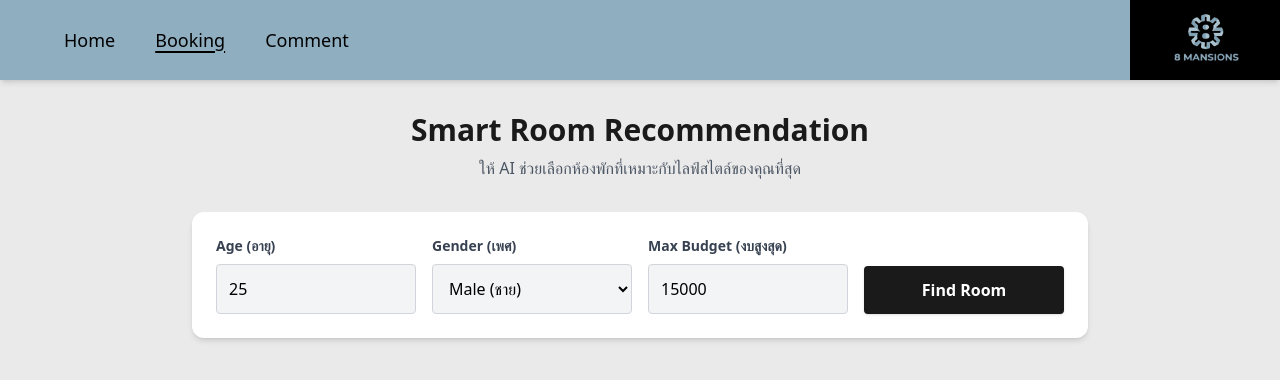
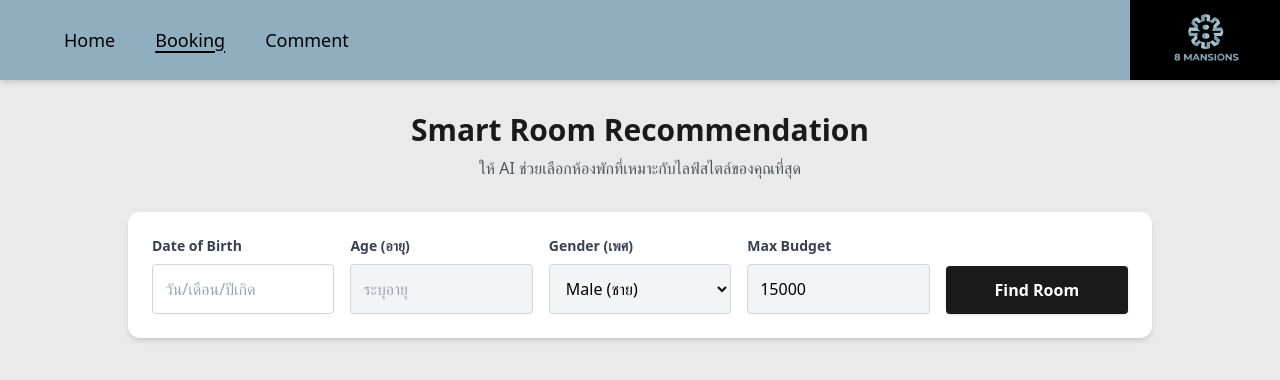
Before and after one commit to Ramza2547/8mansions-backend, a React (Vite) app in the folder tenant/: page /recommend-room in a window 1280 px wide. Shown: the top 380 px of the page. Built offline with nearby package versions, Linux system fonts and the light colour scheme.

Commit message:
feat: add DatePicker dropdown to GuestForm and auto age calculation in RecommendRoom

```diff
--- a/tenant/src/RecommendRoom.jsx
+++ b/tenant/src/RecommendRoom.jsx
@@ -1,15 +1,58 @@
-import { useState } from 'react';
-import { useNavigate } from 'react-router-dom';
+import { useState, useEffect } from 'react';
+import { useNavigate, useLocation } from 'react-router-dom';
 import axios from 'axios';
+import DatePicker from 'react-datepicker';
+import 'react-datepicker/dist/react-datepicker.css';
 
 function RecommendRoom() {
   const navigate = useNavigate();
-  // 🎯 เปลี่ยน State มารับค่า Age, Gender (0=ชาย, 1=หญิง), Budget
-  const [formData, setFormData] = useState({ age: 25, gender: 0, budget: 15000 });
+  const location = useLocation();
+
+  // ดึงข้อมูล formData ที่ส่งข้ามมาจากหน้า GuestForm
+  const guestFormData = location.state?.formData;
+
+  // ฟังก์ชันเตรียมค่าเริ่มต้น (ดึงวันเกิดจาก GuestForm มาคำนวณอายุ)
+  const getInitialData = () => {
+    let initialBirthDate = null;
+    let initialAge = '';
+
+    if (guestFormData && guestFormData.date_of_birth) {
+      const [d, m, y] = guestFormData.date_of_birth.split('/');
+      initialBirthDate = new Date(y, m - 1, d);
+
+      const currentYear = new Date().getFullYear();
+      const birthYear = parseInt(y, 10);
+      initialAge = currentYear - birthYear;
+    }
+
+    return { initialBirthDate, initialAge };
+  };
+
+  const { initialBirthDate, initialAge } = getInitialData();
+
+  const [birthDate, setBirthDate] = useState(initialBirthDate);
+  const [formData, setFormData] = useState({
+    age: initialAge,
+    gender: 0,
+    budget: 15000
+  });
+
   const [rooms, setRooms] = useState([]);
   const [aiPrediction, setAiPrediction] = useState(null);
   const [hasSearched, setHasSearched] = useState(false);
   const [isLoading, setIsLoading] = useState(false);
+
+  const handleDateChange = (date) => {
+    setBirthDate(date);
+    if (date) {
+      const currentYear = new Date().getFullYear();
+      const birthYear = date.getFullYear();
+      const calculatedAge = currentYear - birthYear;
+      setFormData({ ...formData, age: calculatedAge });
+    } else {
+      setFormData({ ...formData, age: '' });
+    }
+  };
 
   const handleChange = (e) => {
     setFormData({ ...formData, [e.target.name]: Number(e.target.value) });
@@ -17,12 +60,16 @@ function RecommendRoom() {
 
   const handleSearch = async (e) => {
     e.preventDefault();
+
+    if (!formData.age || formData.age <= 0) {
+      return alert("กรุณาระบุอายุให้ถูกต้องครับ");
+    }
+
     setIsLoading(true);
     setHasSearched(true);
 
     try {
-      // 🎯 ยิง API ไปหาสมอง AI (อย่าลืมเปลี่ยน URL เป็นของ Render ตอนเอาขึ้นจริงนะครับ)
-      const response = await axios.post('http://127.0.0.1:8000/api/recommend-room/', formData);
+      const response = await axios.post('https://eightmansions-backend-1.onrender.com/api/recommend-room/', formData);
       setRooms(response.data.recommended_rooms || []);
       setAiPrediction(response.data.ai_prediction);
     } catch (error) {
@@ -33,7 +80,8 @@ function RecommendRoom() {
   };
 
   const clearFilters = () => {
-    setFormData({ age: 25, gender: 0, budget: 15000 });
+    setFormData({ age: '', gender: 0, budget: 15000 });
+    setBirthDate(null);
     setRooms([]);
     setAiPrediction(null);
     setHasSearched(false);
@@ -60,19 +108,37 @@ function RecommendRoom() {
           <p className="text-gray-600 mt-2">ให้ AI ช่วยเลือกห้องพักที่เหมาะกับไลฟ์สไตล์ของคุณที่สุด</p>
         </div>
 
-        {/* 🎯 แผงควบคุม (Filter Panel) สำหรับป้อนข้อมูลให้ AI */}
-        <div className="bg-white p-6 rounded-xl shadow-md w-full max-w-4xl mb-8">
+        <div className="bg-white p-6 rounded-xl shadow-md w-full max-w-5xl mb-8">
           <form onSubmit={handleSearch} className="flex flex-col sm:flex-row gap-4 items-end">
 
-            <div className="w-full sm:w-1/4">
+            <div className="w-full sm:w-1/5">
+              <label className="block text-gray-700 font-bold mb-2 text-sm">Date of Birth</label>
+              <DatePicker
+                selected={birthDate}
+                onChange={handleDateChange}
+                dateFormat="dd/MM/yyyy"
+                placeholderText="วัน/เดือน/ปีเกิด"
+                showMonthDropdown
+                showYearDropdown
+                dropdownMode="select"
+                yearDropdownItemNumber={100}
+                scrollableYearDropdown
+                maxDate={new Date()}
+                className="w-full p-3 bg-white border border-gray-300 rounded focus:ring-2 focus:ring-[#8FAFC1] outline-none"
+                wrapperClassName="w-full"
+              />
+            </div>
+
+            <div className="w-full sm:w-1/5">
               <label className="block text-gray-700 font-bold mb-2 text-sm">Age (อายุ)</label>
               <input
                 type="number" name="age" value={formData.age} onChange={handleChange}
+                placeholder="ระบุอายุ"
                 className="w-full p-3 bg-gray-100 border border-gray-300 rounded focus:ring-2 focus:ring-[#8FAFC1] outline-none"
               />
             </div>
 
-            <div className="w-full sm:w-1/4">
+            <div className="w-full sm:w-1/5">
               <label className="block text-gray-700 font-bold mb-2 text-sm">Gender (เพศ)</label>
               <select
                 name="gender" value={formData.gender} onChange={handleChange}
@@ -83,15 +149,15 @@ function RecommendRoom() {
               </select>
             </div>
 
-            <div className="w-full sm:w-1/4">
-              <label className="block text-gray-700 font-bold mb-2 text-sm">Max Budget (งบสูงสุด)</label>
+            <div className="w-full sm:w-1/5">
+              <label className="block text-gray-700 font-bold mb-2 text-sm">Max Budget</label>
               <input
                 type="number" name="budget" value={formData.budget} onChange={handleChange}
                 className="w-full p-3 bg-gray-100 border border-gray-300 rounded focus:ring-2 focus:ring-[#8FAFC1] outline-none"
               />
             </div>
 
-            <div className="w-full sm:w-1/4 flex gap-2">
+            <div className="w-full sm:w-1/5 flex gap-2">
               <button type="submit" disabled={isLoading} className="w-full bg-[#1A1A1A] hover:bg-gray-800 text-white font-bold py-3 rounded shadow transition-colors flex justify-center items-center">
                 {isLoading ? (
                   <span className="animate-spin h-5 w-5 border-2 border-white border-t-transparent rounded-full"></span>
@@ -101,9 +167,8 @@ function RecommendRoom() {
           </form>
         </div>
 
-        {/* 🎯 แสดงผลลัพธ์ที่ AI เดาใจ */}
         {hasSearched && aiPrediction && (
-          <div className="w-full max-w-4xl mb-6 p-4 bg-[#8FAFC1] bg-opacity-20 border border-[#8FAFC1] rounded-lg flex items-center justify-between animate-fade-in">
+          <div className="w-full max-w-5xl mb-6 p-4 bg-[#8FAFC1] bg-opacity-20 border border-[#8FAFC1] rounded-lg flex items-center justify-between animate-fade-in">
             <div>
               <span className="font-bold text-[#1A1A1A]">🧠 AI Prediction:</span>
               <span className="ml-2 text-gray-700">โมเดลวิเคราะห์ว่าคุณน่าจะชอบห้อง <b>ชั้น {aiPrediction.preferred_floor}</b> และวิวแบบ <b>{aiPrediction.preferred_view}</b></span>
@@ -111,8 +176,7 @@ function RecommendRoom() {
           </div>
         )}
 
-        {/* 🎯 แสดงการ์ดห้องพักเรียงตามคะแนน */}
-        <div className="w-full max-w-4xl">
+        <div className="w-full max-w-5xl">
           {isLoading ? (
             <div className="flex justify-center py-20">
               <div className="animate-spin h-10 w-10 border-4 border-[#8FAFC1] border-t-[#1A1A1A] rounded-full"></div>
@@ -125,13 +189,12 @@ function RecommendRoom() {
               <button onClick={clearFilters} className="text-[#8FAFC1] font-bold hover:underline">Clear Filters</button>
             </div>
           ) : (
-            <div className="grid grid-cols-1 sm:grid-cols-2 md:grid-cols-3 gap-6">
+            <div className="grid grid-cols-1 sm:grid-cols-2 md:grid-cols-4 gap-6">
               {rooms.map((room, index) => (
                 <div key={room.Room_ID} className="bg-white rounded-xl shadow-md overflow-hidden flex flex-col relative transform transition hover:-translate-y-1 hover:shadow-lg border-t-4 border-[#8FAFC1]">
 
-                  {/* ป้ายบอกอันดับ (Top Pick) */}
                   {index === 0 && (
-                    <div className="absolute top-0 right-0 bg-yellow-400 text-xs font-extrabold px-3 py-1 rounded-bl-lg shadow-sm">
+                    <div className="absolute top-0 right-0 bg-yellow-400 text-[10px] font-extrabold px-2 py-1 rounded-bl-lg shadow-sm">
                       ✨ BEST MATCH
                     </div>
                   )}
@@ -139,7 +202,7 @@ function RecommendRoom() {
                   <div className="p-5 flex-1">
                     <div className="flex justify-between items-center mb-3">
                       <h3 className="text-xl font-black text-[#1A1A1A]">ROOM {room.Room_ID}</h3>
-                      <span className="text-xs font-bold px-2 py-1 bg-green-100 text-green-700 rounded-full">
+                      <span className="text-[10px] font-bold px-2 py-1 bg-green-100 text-green-700 rounded-full">
                         Score: {room.Matching_Score}
                       </span>
                     </div>
@@ -147,12 +210,13 @@ function RecommendRoom() {
                       <p><b>Floor:</b> {room.Floor}</p>
                       <p><b>View:</b> {room.View_Type}</p>
                     </div>
-                    <div className="text-lg font-bold text-orange-600 border-t pt-3">
+                    <div className="text-sm font-bold text-orange-600 border-t pt-3">
+                      {/* 🎯 เปลี่ยนจาก / M. เป็น / Month ตรงนี้ครับ */}
                       {room.Price.toLocaleString()} THB / Month
                     </div>
                   </div>
-                  <button className="w-full py-3 bg-[#8FAFC1] hover:bg-[#7a96a8] text-[#1A1A1A] font-bold transition-colors">
-                    Select Room
+                  <button className="w-full py-2 bg-[#8FAFC1] hover:bg-[#7a96a8] text-[#1A1A1A] font-bold transition-colors">
+                    Select
                   </button>
                 </div>
               ))}
```
Also changed, not shown: tenant/src/GuestForm.jsx (+14 -2 lines).
